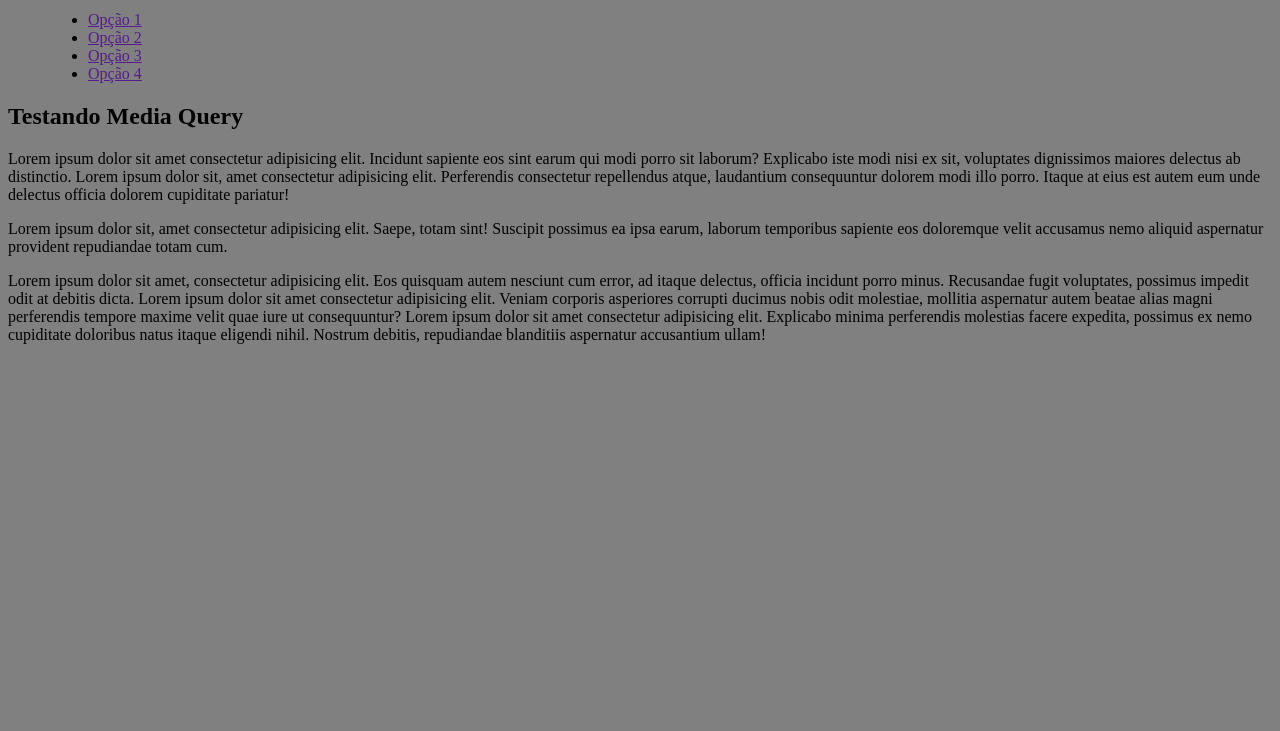
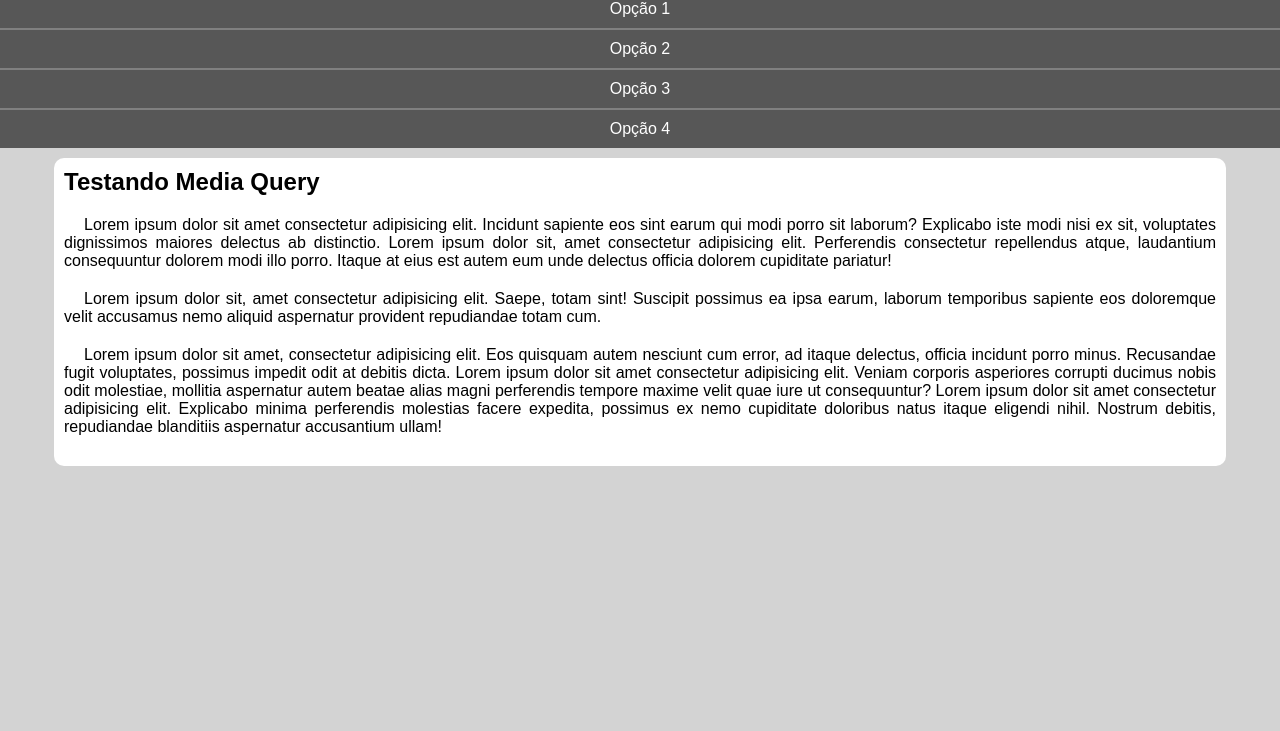
Before and after one commit to AlanVianaR190/Html5---Css3-Modulo-4, a plain HTML site: page ex026/mq005/index.html in a window 1280 px wide. Shown: the part 69-800 px from the top of the page. Drawn offline with Linux system fonts and the light colour scheme.

Commit message:
Update style.css

```diff
--- a/ex026/mq005/estilos/style.css
+++ b/ex026/mq005/estilos/style.css
@@ -1,5 +1,54 @@
 @charset "UTF-8";
 
+*{
+    font-family: Arial, Helvetica, sans-serif;
+    margin: 0px;
+    padding: 0px;
+}
 html, body{
+    background-color: lightgray;
+}
+header{
+    background-color: rgb(148, 148, 148);
+}
+header > h1{
+    padding: 10px;
+    text-align: center;
+}
+menu{
+    /* O atributo display em CSS é uma propriedade fundamental que define como um elemento HTML deve ser exibido no documento. No caso do block faz com que o elemento seja exibido como um bloco, ocupando toda a largura disponível.  */
+    display: block;
+}
+menu > ul{
+    /* O atributo list-style-type em CSS é utilizado para definir o estilo dos marcadores (bullets) em listas, seja em listas ordenadas (<ol>) ou não ordenadas (<ul>).  */
+    list-style-type: none;
+}
+menu > ul > li > a{
+    display: block;
+    padding: 10px;
+    text-decoration: none;
+    background-color: rgba(87, 87, 87);
+    text-align: center;
+    color: white;
+    border-top: 2px solid gray;
+}
+menu > ul > li > a:hover{
     background-color: gray;
 }
+main{
+    width: 90vw;
+    background-color: white;
+    margin: auto;
+    margin-top: 10px;
+    padding: 10px;
+    border-radius: 10px;
+}
+article > h2{
+    padding-bottom: 20px;
+}
+article > p{
+    text-align: justify;
+    margin-bottom: 20px;
+    /* O atributo text-indent em CSS é utilizado para definir o recuo da primeira linha de um parágrafo ou bloco de texto. */
+    text-indent: 20px;
+}
```
